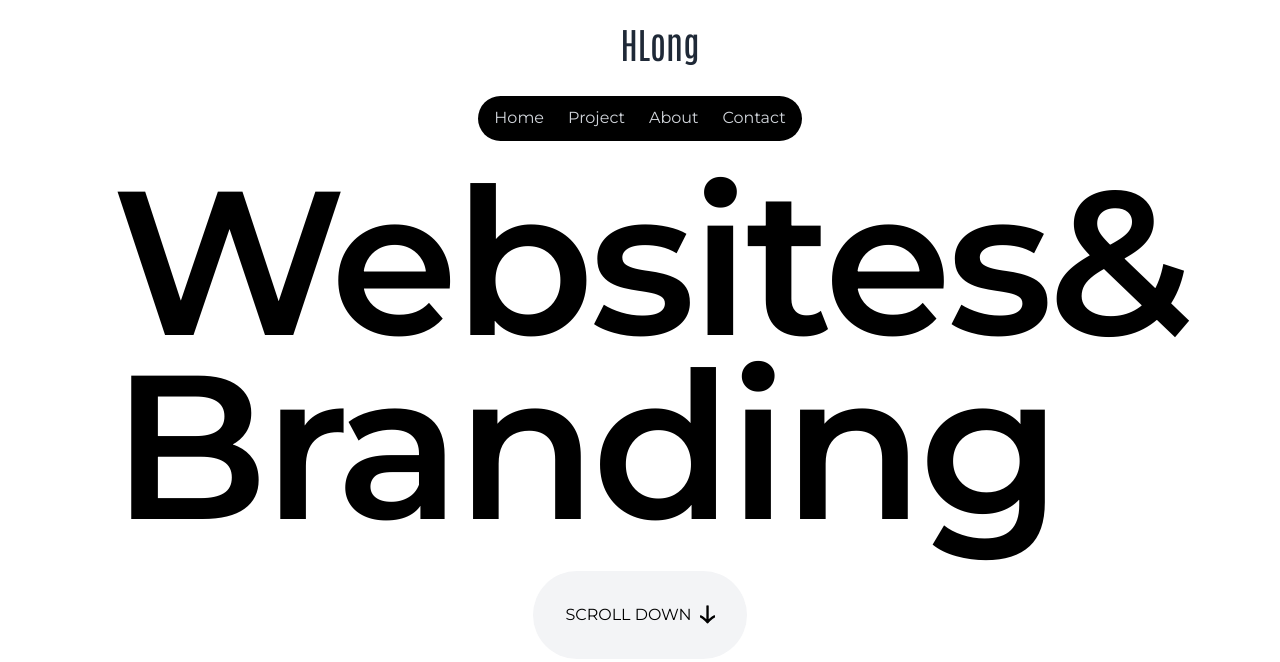
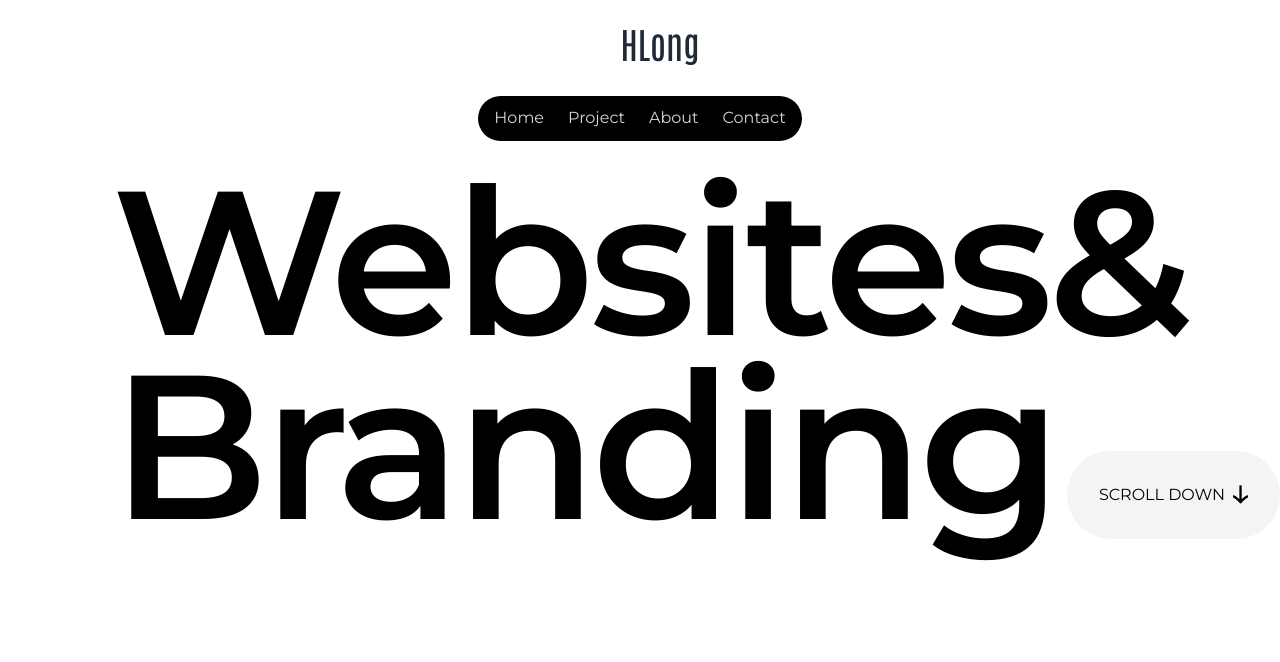
Before and after one commit to hoanglongne/portfoliov2, a Next.js app: page / in a window 1280 px wide. Shown: the top 662 px of the page. Built offline with nearby package versions, Linux system fonts and the light colour scheme.

Commit message:
Refactor page.js layout and styling

```diff
--- a/src/app/page.js
+++ b/src/app/page.js
@@ -8,14 +8,16 @@ export default function Home() {
   return (
     <RootLayout>
       <Navbar />
-      <div className='flex justify-center flex-col md:block'>
-        <h1 className='text-[16vw] leading-[90%] tracking-[-0.275rem] font-semibold ml-[20px] mt-[45px] md:mt-[100px] md:ml-[112px]'>
+      <div className='relative flex flex-col md:block'>
+        <h1 className='text-[16vw] leading-[90%] tracking-[-0.275rem] font-semibold ml-[20px] mt-[45px] md:mt-[100px] md:ml-[60px] lg:ml-[112px]'>
           Websites& <br />Branding
         </h1>
-        <div className='w-full flex justify-center mt-8'>
-          <div className='inline-flex rounded-full bg-gray-100 p-8 flex-row gap-2 items-center space-y-2'>
-          SCROLL DOWN
-          <Image src={ScrollDown} alt="Scrolldown image" width={15} height={15} />
+        <div className='w-full absolute right-0 bottom-0 flex justify-end mt-8'>
+          <div className='inline-flex rounded-full bg-gray-100 p-5 md:p-8 pr-15 flex-row gap-2 items-center'>
+            <p className='hidden md:block'>
+              SCROLL DOWN
+            </p>
+              <Image src={ScrollDown} alt="Scrolldown image" width={15} height={15} />
           </div>
         </div>
       </div>
```
